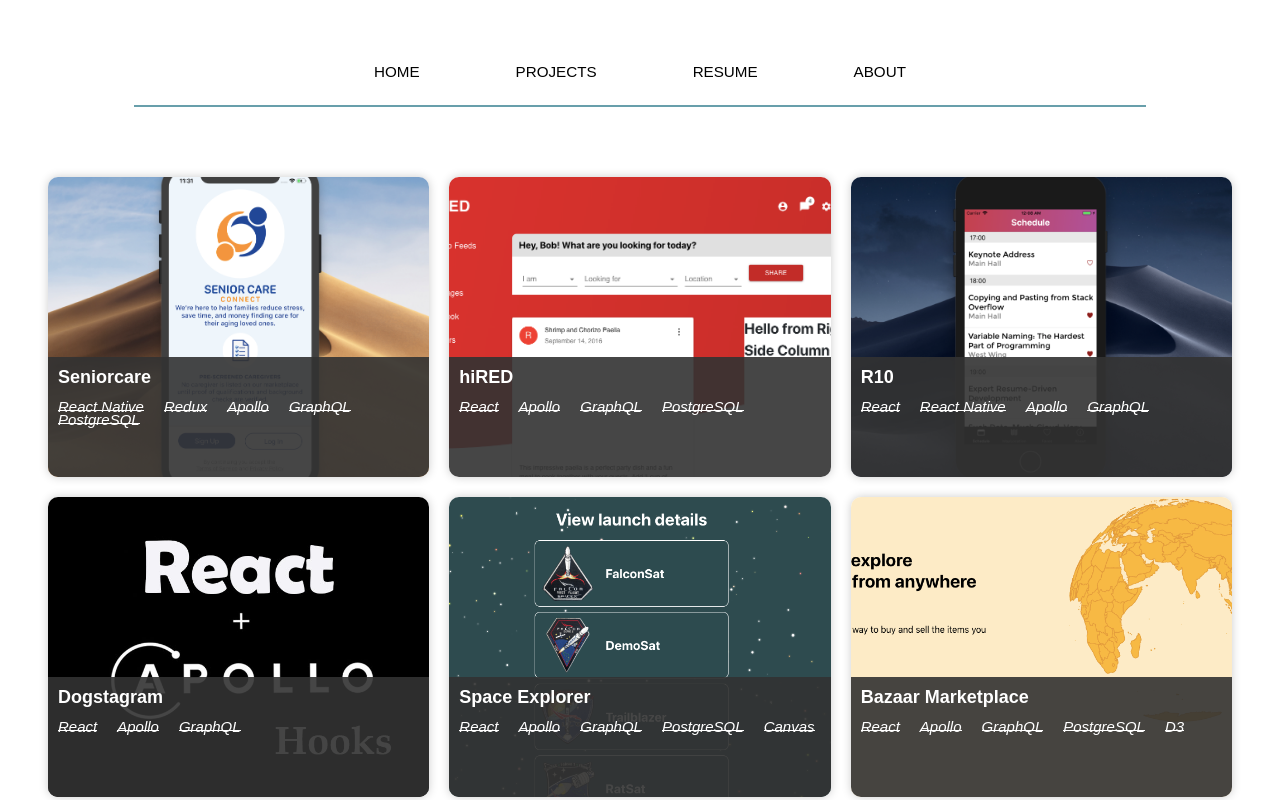
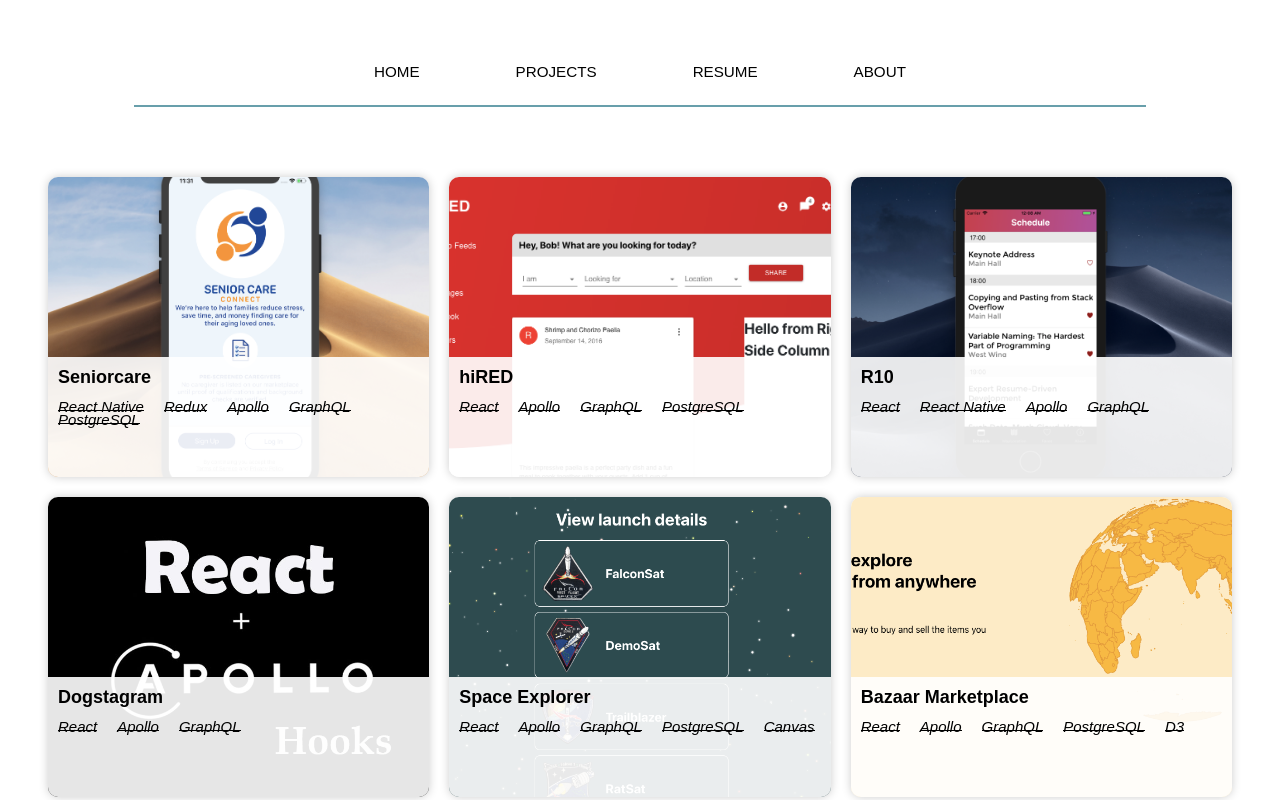
Before and after one commit to JulienAssouline/Website, a Gatsby site: page /Projects in a window 1280 px wide. Shown: the top 800 px of the page. Built offline with nearby package versions, Linux system fonts and the light colour scheme; Gatsby itself is replaced by a stand-in of ours.

Commit message:
change background color on project text

```diff
--- a/src/styling/styles.css
+++ b/src/styling/styles.css
@@ -57,16 +57,7 @@
   z-index: 0;
 }
 
-.image-text-container {
-  bottom: 0;
-  left: 0;
-  width: 100%;
-  height: 40%;
-  position: absolute;
-  z-index: 1;
-  border-bottom-left-radius: 10px;
-  border-bottom-right-radius: 10px;
-}
+
 .link-container {
   position: relative;
   height: 300px;
@@ -76,10 +67,6 @@
 
 .link-container:hover {
   transform: scale(1.05);
-}
-
-.image-text-container {
-  background-color: rgb(50,50,50, 0.9);
 }
 
 .about-page-container {
@@ -134,6 +121,19 @@
   }
 }
 
+.image-text-container {
+  bottom: 0;
+  left: 0;
+  width: 100%;
+  height: 40%;
+  position: absolute;
+  z-index: 1;
+  border-bottom-left-radius: 10px;
+  border-bottom-right-radius: 10px;
+  background-color: rgb(255,255,255, 0.9);
+
+}
+
 .image {
   width: 100%;
   height: 300px;
@@ -144,7 +144,7 @@
 
 .post-title {
   font-size: 18px;
-  color: white;
+  color: black;
   text-decoration: none;
   padding: 10px;
   font-weight: bold;
@@ -157,9 +157,6 @@
   margin: 10px;
 }
 
-.project-link {
-
-}
 
 a {
   text-decoration: none;
@@ -172,7 +169,7 @@ a {
 }
 
 .skills {
-  color: white;
+  color: black;
   padding-left: 10px;
   font-style: italic;
   margin-right: 10px;
@@ -183,7 +180,7 @@ a {
 }
 
 .bottom-border {
-  border-bottom: 1px solid white;
+  border-bottom: 1px solid black;
   margin-left: 10px;
   margin-right: 10px;
   margin-top: -20px;
```
